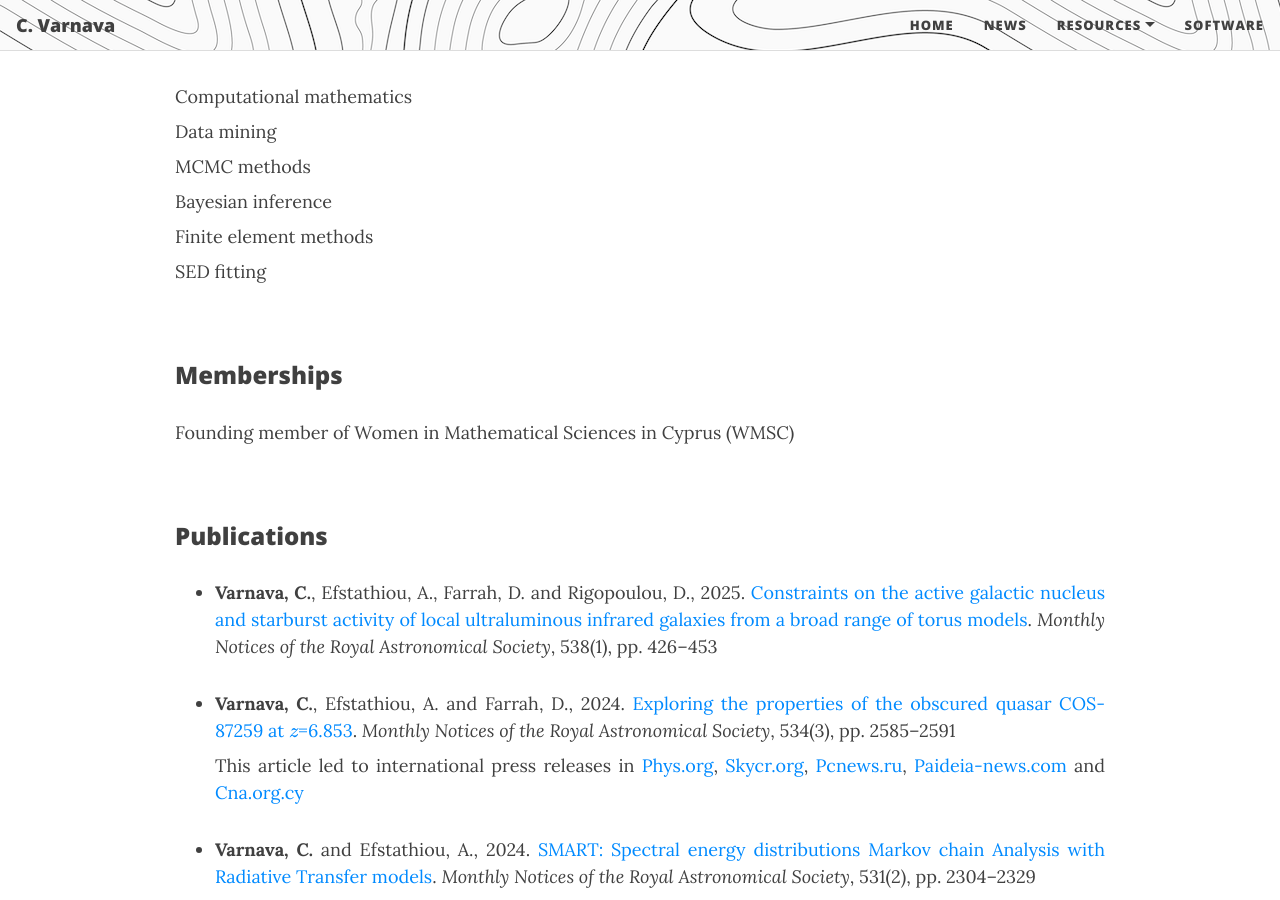
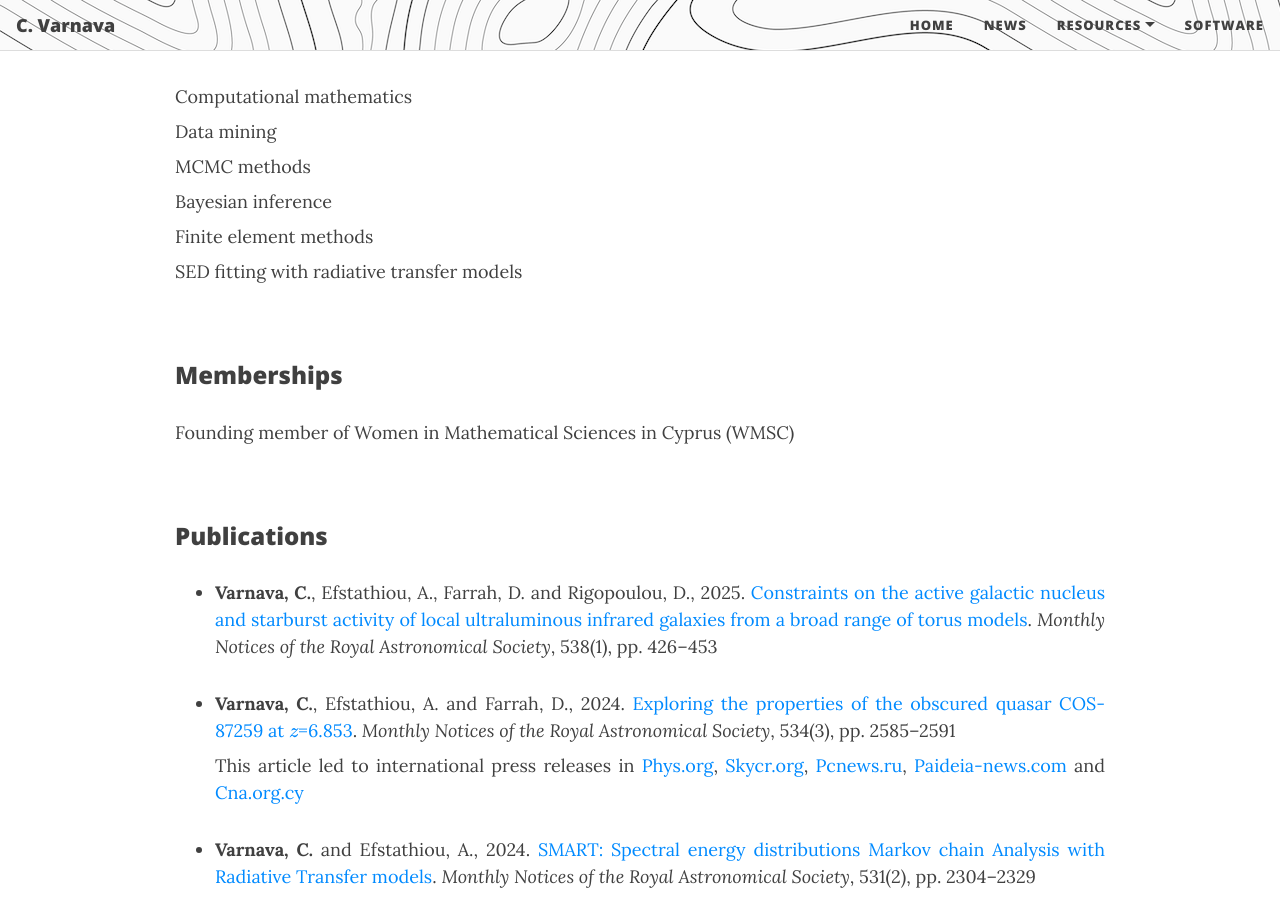
Before and after one commit to ch-var/ch-var.github.io, a Jekyll site: the page built from cv.html, in a window 1280 px wide and 900 px high, scrolled down 2392 px. Built offline with Jekyll 4.4.1, drawn with Linux system fonts in a browser that asks for light colours; formulas are drawn with MathJax 3.

Commit message:
Update cv.html

```diff
--- a/cv.html
+++ b/cv.html
@@ -78,7 +78,7 @@ mathjax: true
 <p align='justify' style="margin-top: 8px; margin-bottom: 8px;">MCMC methods</p>
 <p align='justify' style="margin-top: 8px; margin-bottom: 8px;">Bayesian inference</p>
 <p align='justify' style="margin-top: 8px; margin-bottom: 8px;">Finite element methods</p>
-<p align='justify' style="margin-top: 8px;">SED fitting</p>
+<p align='justify' style="margin-top: 8px;">SED fitting with radiative transfer models</p>
 <br>
 <p style="font-family: var(--header-font); font-weight: 800; line-height: 1.1; font-size: 1.5rem; margin-top: 1.25rem;">Memberships</p>
 <p align='justify'>Founding member of Women in Mathematical Sciences in Cyprus (WMSC)</p>
```
